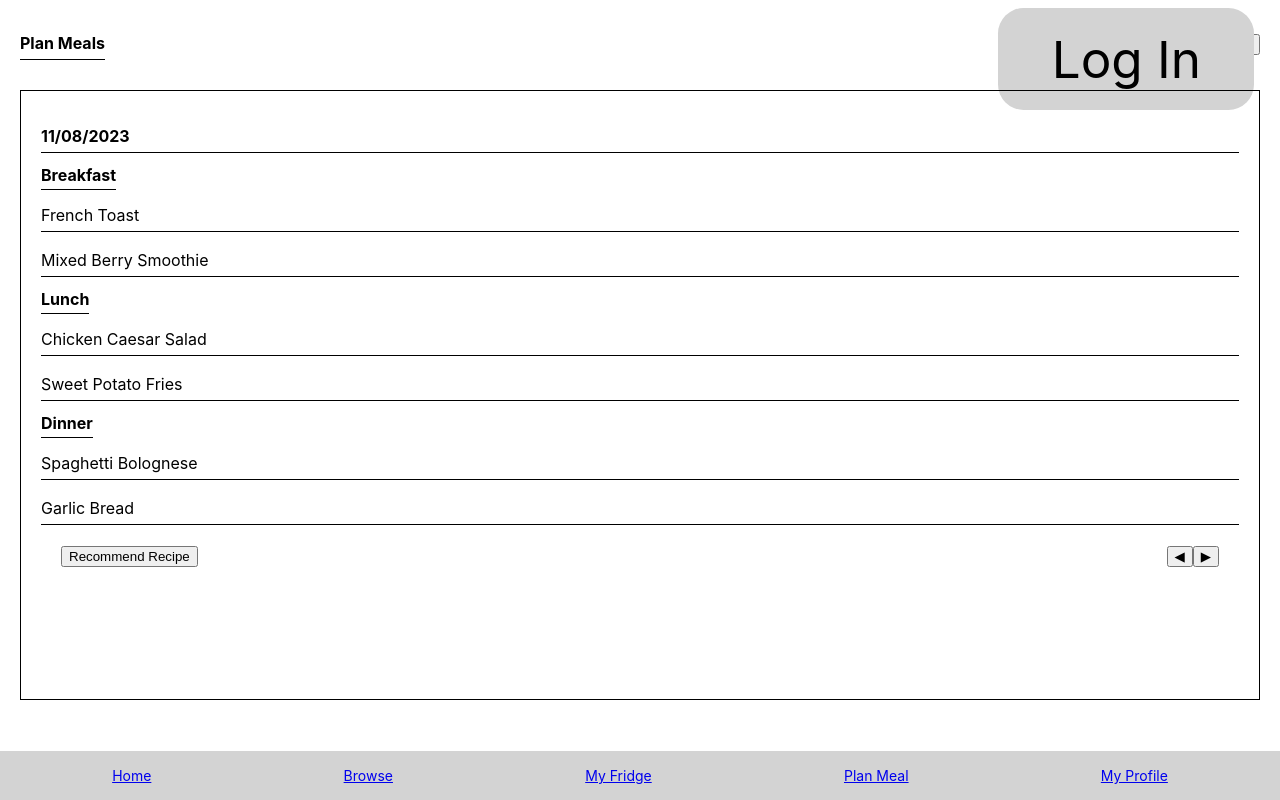
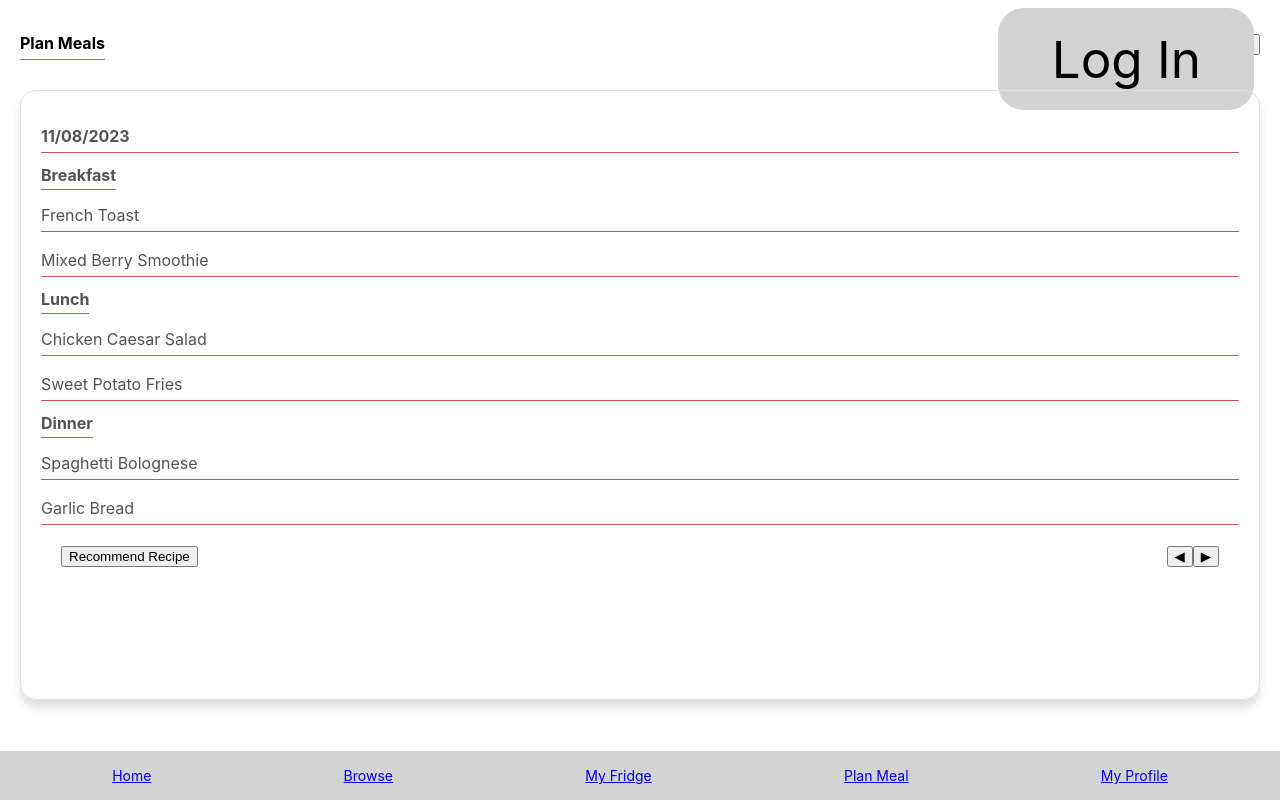
Before and after one commit to agiledev-students-fall2023/4-final-project-agile-architects-1, a React (Create React App) app in the folder front-end/: page /plan in a window 1280 px wide. Built offline with nearby package versions, Linux system fonts and the light colour scheme.

Commit message:
plan meal colored layout

```diff
--- a/front-end/src/routes/PlanMeal.css
+++ b/front-end/src/routes/PlanMeal.css
@@ -7,8 +7,12 @@
 }
 
 .meal-box {
+    color: #535353;
     margin-top: 20px;
-    border: 1px solid black;
+    border: 1px solid #e0e0e0;
+
+    box-shadow: 0 0.5rem 0.5rem 0 #e0e0e0;
+    border-radius: 1rem;
     padding: 20px;
     overflow-y: scroll;
     flex-grow: 1; /* Allows the box to grow and take up available space */
@@ -55,7 +59,7 @@
     left: 0;
     right: 0;
     bottom: 0;
-    border-bottom: 1px solid black;
+    border-bottom: 1px solid #CC564D;
 }
 
 .footer {
```
